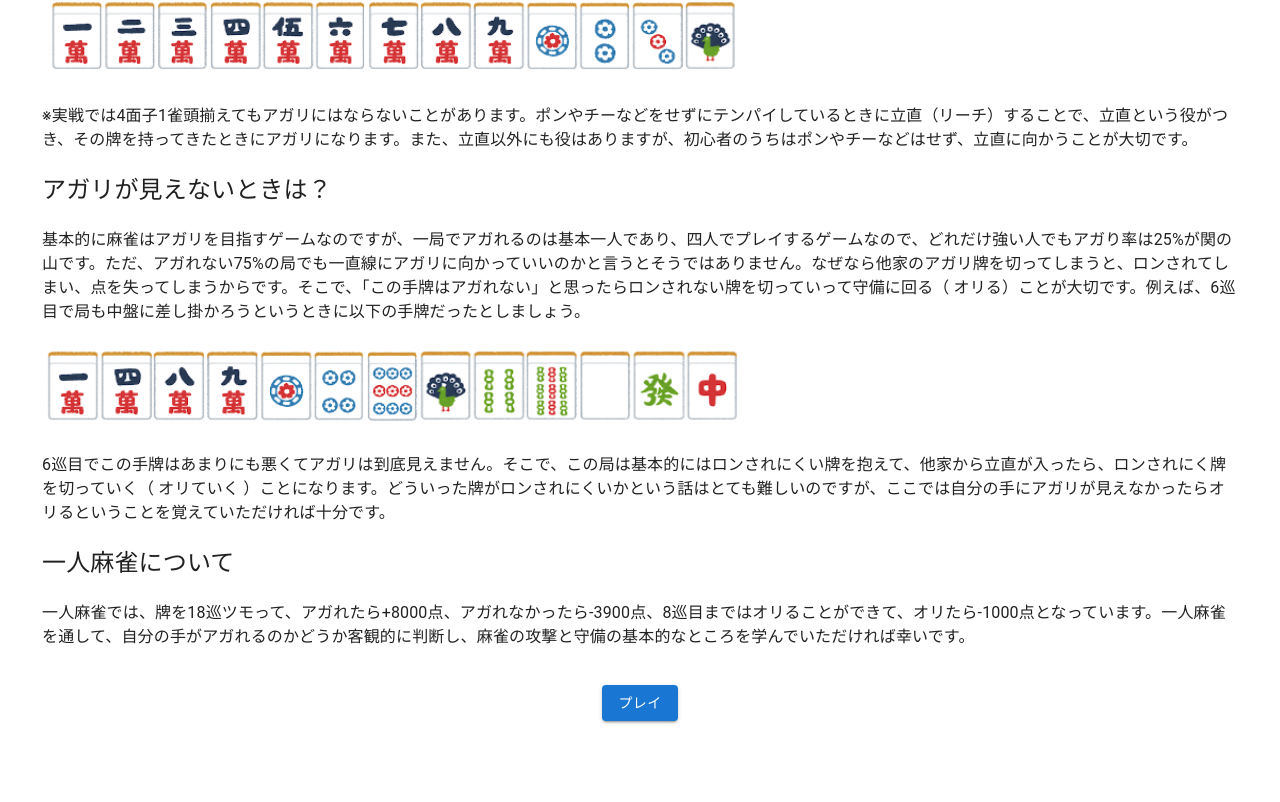
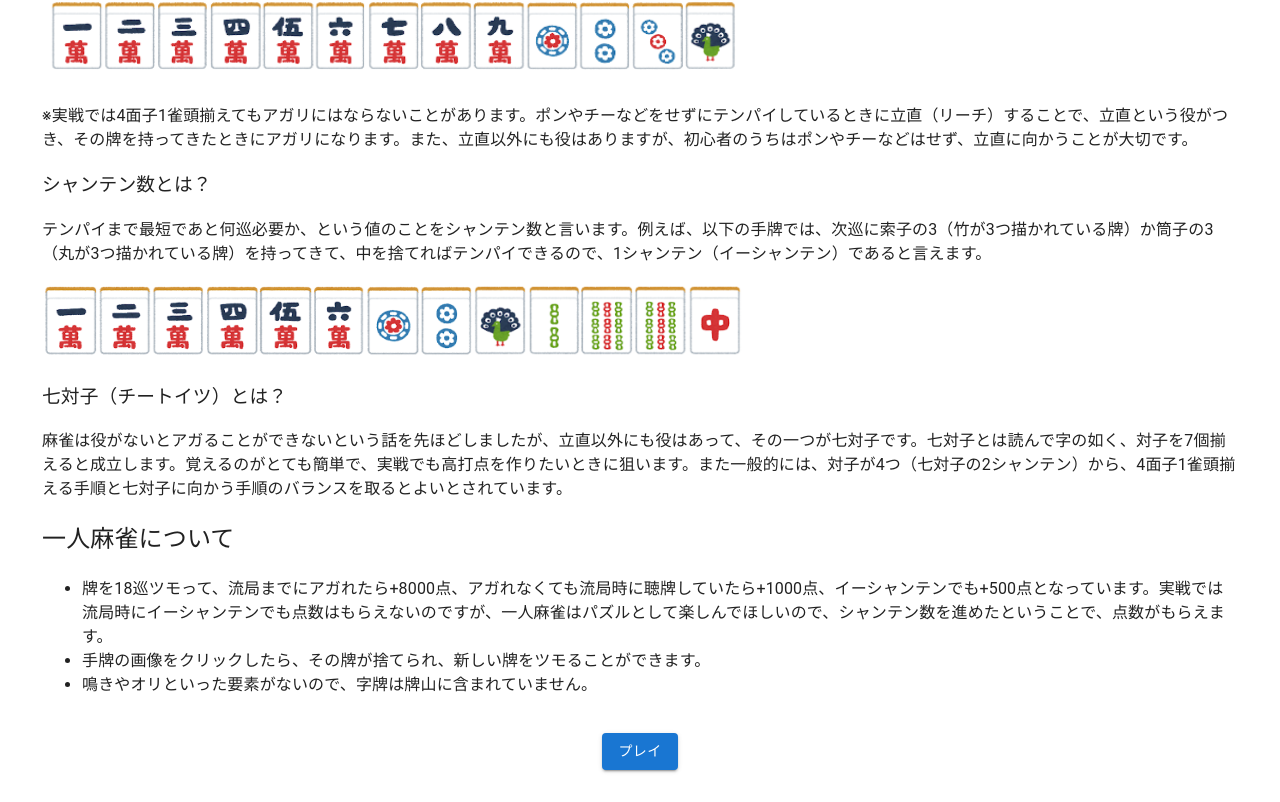
Before and after one commit to ut-code/hitori-mahjong, a React (Vite) app: page /tutorial in a window 1280 px wide. Shown: the part 935-1737 px from the top of the page. Before the commit the page ends 1688 px from the top, so only its background shows below. Built offline with nearby package versions, Linux system fonts and the light colour scheme.

Commit message:
ルールを変更

```diff
--- a/src/pages/Tutorial/Tutorial.tsx
+++ b/src/pages/Tutorial/Tutorial.tsx
@@ -46,7 +46,7 @@ export default function Tutorial() {
           特定の牌を山から持ってくる（<strong>ツモ</strong>
           る）か他家が捨てた牌を持ってきたら（<strong>ロン</strong>
           したら）4面子1雀頭揃う状況のことを<strong>テンパイ</strong>
-          しているといいます。例えば以下の手牌は、次に一番右の牌と同じ牌を持ってきたら4面子1雀頭揃うので、テンパイしていると言えます。
+          しているといいます。例えば以下の手牌は、次に一番右の牌と同じ牌（索子の1、鳥が描かれている牌）を持ってきたら4面子1雀頭揃うので、テンパイしていると言えます。
         </p>
         <img
           src="/tutorial/exampleTenpai.png"
@@ -59,31 +59,33 @@ export default function Tutorial() {
           <strong>立直（リーチ）</strong>
           することで、立直という役がつき、その牌を持ってきたときにアガリになります。また、立直以外にも役はありますが、初心者のうちはポンやチーなどはせず、立直に向かうことが大切です。
         </p>
-
-        <h2>アガリが見えないときは？</h2>
+        <h3>シャンテン数とは？</h3>
         <p>
-          基本的に麻雀はアガリを目指すゲームなのですが、一局でアガれるのは基本一人であり、四人でプレイするゲームなので、どれだけ強い人でもアガり率は25%が関の山です。ただ、アガれない75%の局でも一直線にアガリに向かっていいのかと言うとそうではありません。なぜなら他家のアガリ牌を切ってしまうと、
-          <strong>ロン</strong>
-          されてしまい、点を失ってしまうからです。そこで、「この手牌はアガれない」と思ったらロンされない牌を切っていって守備に回る（{" "}
-          <strong>オリる</strong>
-          ）ことが大切です。例えば、6巡目で局も中盤に差し掛かろうというときに以下の手牌だったとしましょう。
+          テンパイまで最短であと何巡必要か、という値のことをシャンテン数と言います。例えば、以下の手牌では、次巡に索子の3（竹が3つ描かれている牌）か筒子の3（丸が3つ描かれている牌）を持ってきて、中を捨てればテンパイできるので、1シャンテン（イーシャンテン）であると言えます。
         </p>
         <img
-          src="/tutorial/badTehai.png"
-          alt="アガリが見えない手牌の例"
+          src="/tutorial/Iisyanten.png"
+          alt="イーシャンテンの例"
           width="700"
-          height="90"
+          height="75"
         />
+        <h3>七対子（チートイツ）とは？</h3>
         <p>
-          6巡目でこの手牌はあまりにも悪くてアガリは到底見えません。そこで、この局は基本的にはロンされにくい牌を抱えて、他家から立直が入ったら、ロンされにく牌を切っていく（
-          オリていく
-          ）ことになります。どういった牌がロンされにくいかという話はとても難しいのですが、ここでは自分の手にアガリが見えなかったらオリるということを覚えていただければ十分です。
+          麻雀は役がないとアガることができないという話を先ほどしましたが、立直以外にも役はあって、その一つが七対子です。七対子とは読んで字の如く、対子を7個揃えると成立します。覚えるのがとても簡単で、実戦でも高打点を作りたいときに狙います。また一般的には、対子が4つ（七対子の2シャンテン）から、4面子1雀頭揃える手順と七対子に向かう手順のバランスを取るとよいとされています。
         </p>
+        <h2>一人麻雀について</h2>
 
-        <h2>一人麻雀について</h2>
-        <p>
-          一人麻雀では、牌を18巡ツモって、アガれたら+8000点、アガれなかったら-3900点、8巡目まではオリることができて、オリたら-1000点となっています。一人麻雀を通して、自分の手がアガれるのかどうか客観的に判断し、麻雀の攻撃と守備の基本的なところを学んでいただければ幸いです。
-        </p>
+        <ul>
+          <li>
+            牌を18巡ツモって、流局までにアガれたら+8000点、アガれなくても流局時に聴牌していたら+1000点、イーシャンテンでも+500点となっています。実戦では流局時にイーシャンテンでも点数はもらえないのですが、一人麻雀はパズルとして楽しんでほしいので、シャンテン数を進めたということで、点数がもらえます。
+          </li>
+          <li>
+            手牌の画像をクリックしたら、その牌が捨てられ、新しい牌をツモることができます。
+          </li>
+          <li>
+            鳴きやオリといった要素がないので、字牌は牌山に含まれていません。
+          </li>
+        </ul>
       </div>
 
       <div className={styles.buttonContainer}>
--- a/src/utils/exampleHaiyama.ts
+++ b/src/utils/exampleHaiyama.ts
@@ -1,17 +1,17 @@
 import { Hai } from "../utils/hai";
 export const exampleHaiyama: Hai[] = [
   { kind: "manzu", value: 1 },
+  { kind: "manzu", value: 2 },
+  { kind: "manzu", value: 3 },
+  { kind: "manzu", value: 4 },
+  { kind: "manzu", value: 5 },
+  { kind: "manzu", value: 6 },
+  { kind: "souzu", value: 1 },
+  { kind: "souzu", value: 2 },
   { kind: "pinzu", value: 1 },
-  { kind: "souzu", value: 1 },
-  { kind: "manzu", value: 9 },
-  { kind: "pinzu", value: 9 },
-  { kind: "manzu", value: 4 },
-  { kind: "pinzu", value: 4 },
-  { kind: "souzu", value: 4 },
-  { kind: "manzu", value: 8 },
-  { kind: "jihai", value: "haku" },
-  { kind: "jihai", value: "hatsu" },
+  { kind: "pinzu", value: 2 },
   { kind: "jihai", value: "tyun" },
+  { kind: "souzu", value: 9 },
   { kind: "souzu", value: 9 },
   { kind: "souzu", value: 2 },
   { kind: "souzu", value: 1 },
```
Also changed, not shown: public/tutorial/Iisyanten.png (added), public/tutorial/badTehai.png (deleted).
